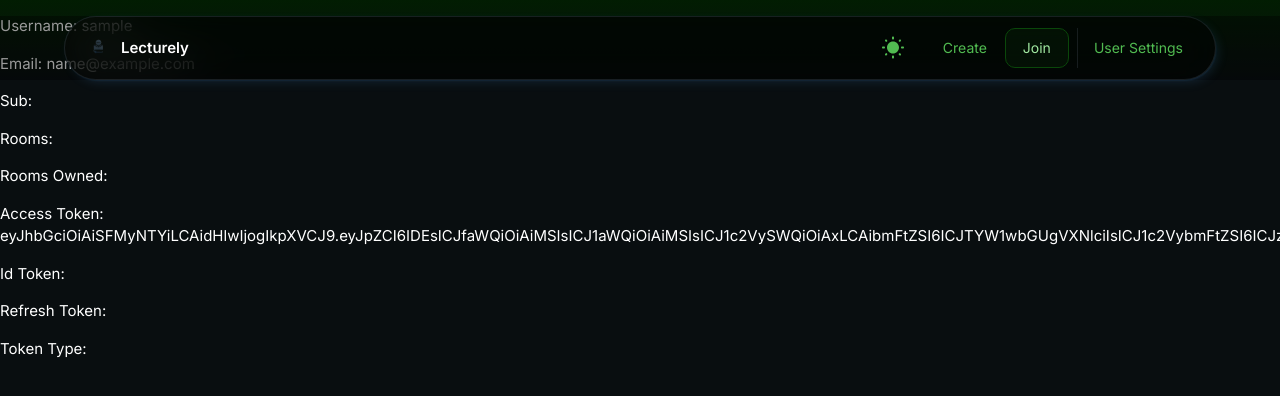
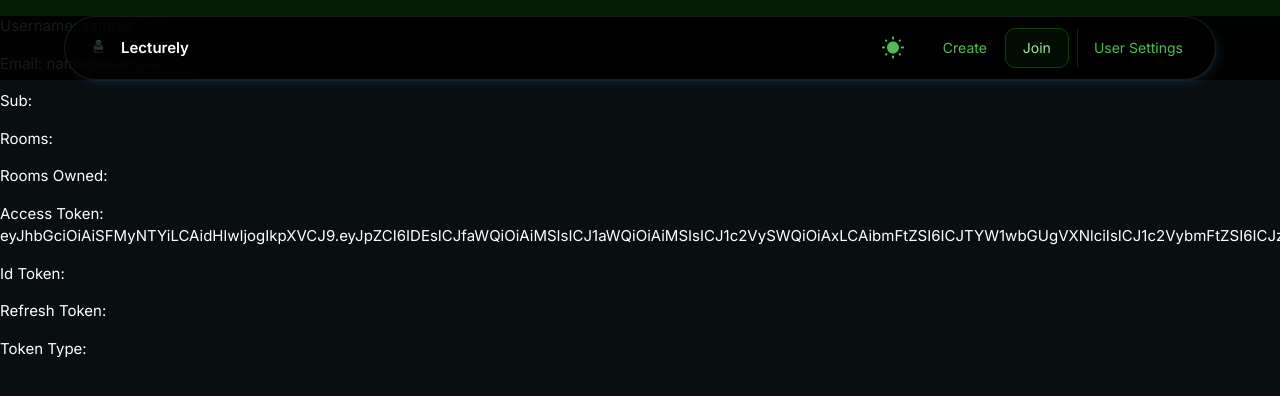
Before and after one commit to robi2711/NUIM-Advanced-Competition-Lecturely, a Next.js app in the folder packages/frontend/: page /ExitTest in a window 1280 px wide. Shown: the top 396 px of the page. Built offline with nearby package versions, Linux system fonts and the light colour scheme; sample sign-in values are in the browser's storage.

Commit message:
color nav oof

```diff
--- a/packages/frontend/src/app/components/common/MainNav.tsx
+++ b/packages/frontend/src/app/components/common/MainNav.tsx
@@ -87,7 +87,7 @@ function NavBar() {
                     boxShadow: 0,
                     backgroundImage: "none",
                     mt: 2,
-                    bgcolor: mode === 'light' ? 'rgba(255,255,255, 0.4)' : 'rgba(0, 0, 0, 0.4)',
+                    bgcolor: mode === 'light' ? 'rgba(255,255,255, 0.9)' : 'rgba(0, 0, 0, 0.9)',
                 }}
             >
                 <Container maxWidth="lg">
--- a/packages/frontend/src/app/components/landing/NavBar.tsx
+++ b/packages/frontend/src/app/components/landing/NavBar.tsx
@@ -38,7 +38,7 @@ function NavBar() {
             position="fixed"
             sx={{
                 boxShadow: 0,
-                bgcolor: mode === 'light' ? 'rgba(255,255,255, 0.4)' : 'rgba(0, 0, 0, 0.4)',
+                bgcolor: mode === 'light' ? 'rgba(255,255,255, 0.1)' : 'rgba(0, 0, 0, 0.1)',
                 backgroundImage: "none",
                 mt: 2,
             }}
```
